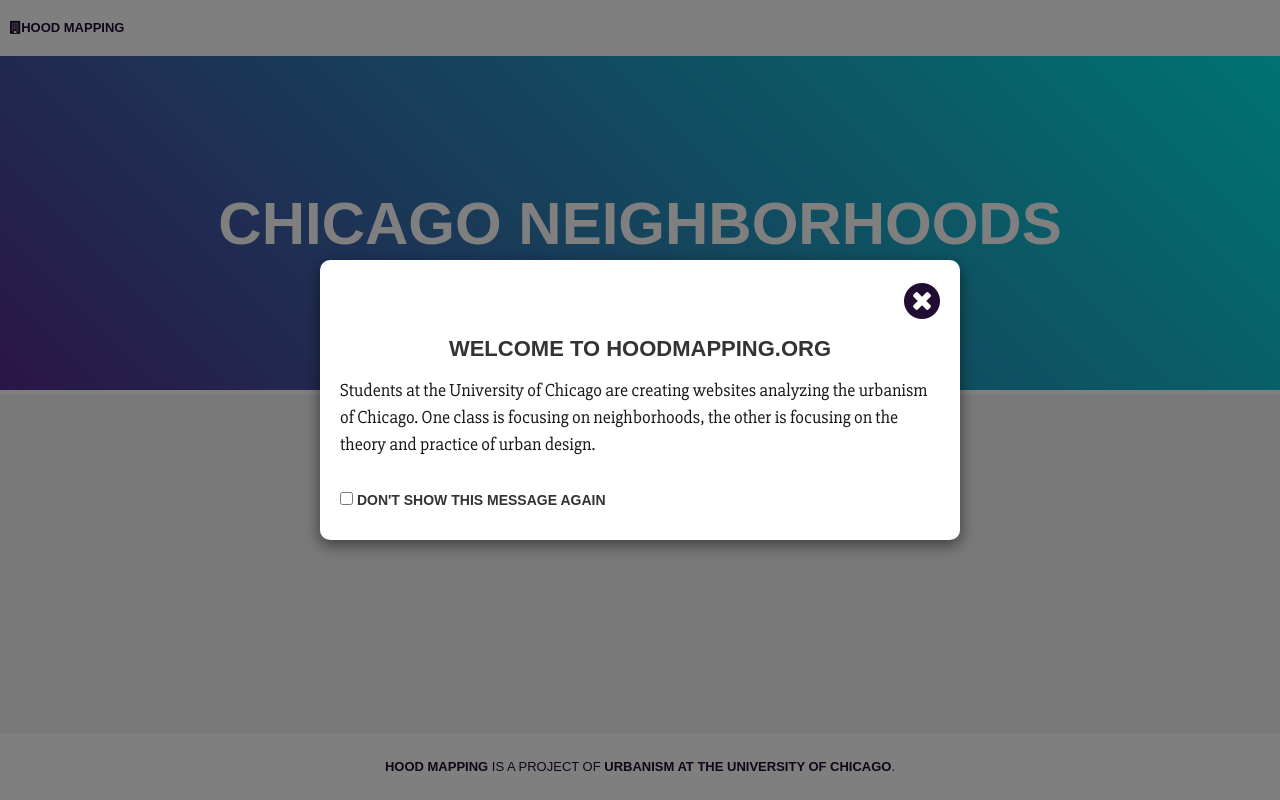
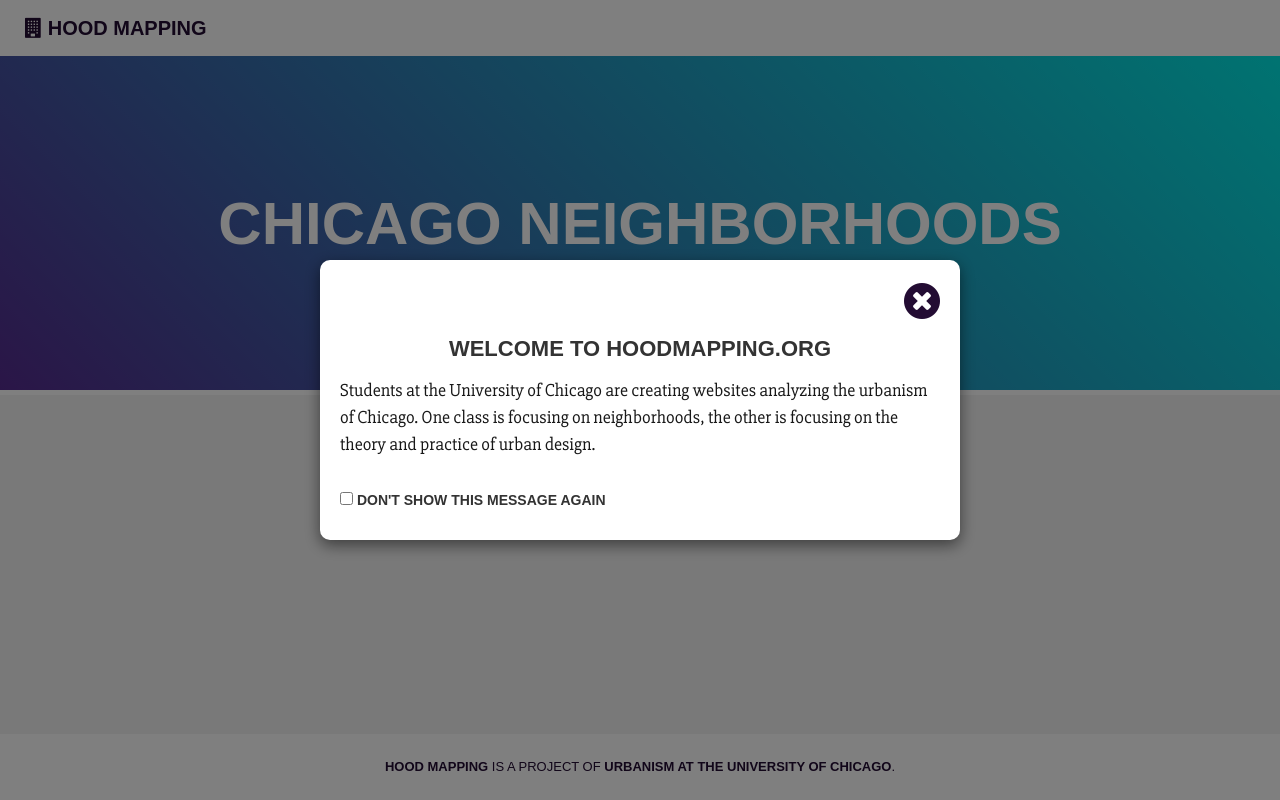
Before and after one commit to NiJeLorg/Chicago-Neighborhoods, a Django app: template uchicago/neighborhoods/templates/neighborhoods/landing_page.html in a window 1280 px wide. Run offline with Django 3.2, Linux system fonts and the light colour scheme; the template is opened without the code that fills it, so the values that code supplies are empty; some libraries are stand-ins or nearby versions.

Commit message:
updating navbar

```diff
--- a/uchicago/neighborhoods/static/neighborhoods/css/main.css
+++ b/uchicago/neighborhoods/static/neighborhoods/css/main.css
@@ -25,9 +25,8 @@
 }
 
 .navbar-brand {
-    padding-left: 0px;
     text-transform: uppercase;
-    font-size: 13px;
+    font-size: 20px;
 }
 
 .navbar-right {
--- a/uchicago/neighborhoods/templates/neighborhoods/base.html
+++ b/uchicago/neighborhoods/templates/neighborhoods/base.html
@@ -33,7 +33,7 @@
                     <i class="fa fa-bars"></i>
                 </button> -->
                 <a class="navbar-brand" href="/">
-                    <i class="fa fa-building" aria-hidden="true"></i><span class="light">Hood Mapping</span>
+                    <i class="fa fa-building" aria-hidden="true"></i><span class="light"> Hood Mapping</span>
                 </a>
             </div>
             <!-- Collect the nav links, forms, and other content for toggling -->
```
